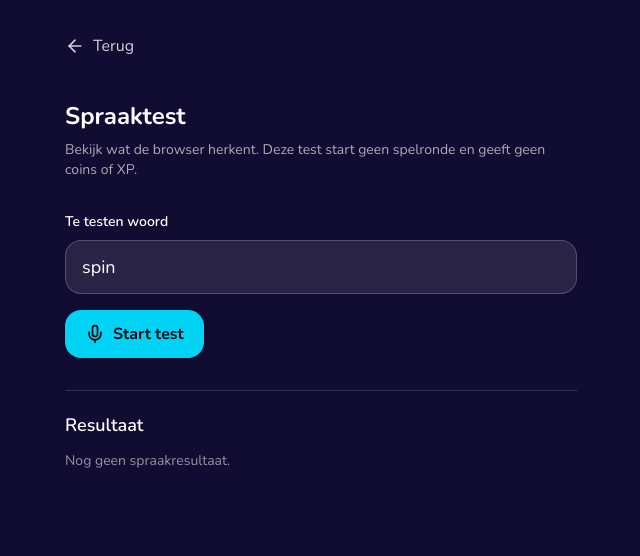
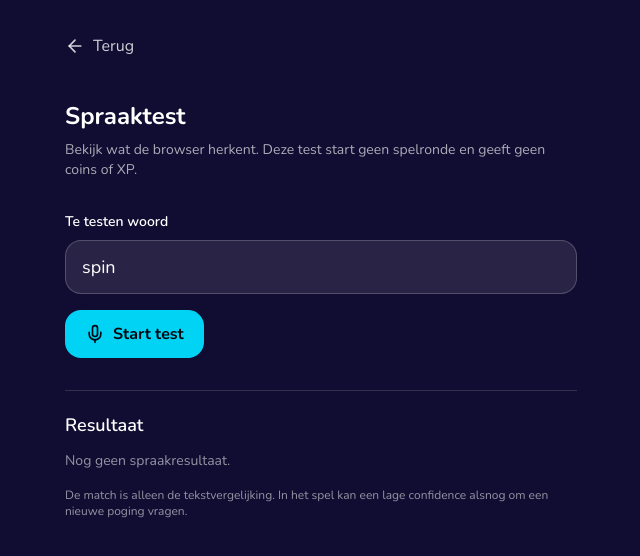
Before and after one commit to beaukim81/woordenspel-clean, a React (Vite) app in the folder dutch-pronunciation/: page /speech-test in a window 1280 px wide. Shown: the top 556 px of the page, without its empty margins (319-959 px from the left). Built offline with nearby package versions, Linux system fonts and the light colour scheme.

Commit message:
Maak testuitkomst onderscheid tussen woordmatch en spelscore

```diff
--- a/dutch-pronunciation/src/pages/speech-test.tsx
+++ b/dutch-pronunciation/src/pages/speech-test.tsx
@@ -12,7 +12,7 @@ export default function SpeechTest() {
   function startTest() {
     setOutcome(null);
     listen((matched) => {
-      setOutcome(matched ? "Automatisch goedgekeurd" : "Geen automatische match");
+      setOutcome(matched ? "De matchregel vond het doelwoord." : "Luisteren gestopt zonder match.");
     }, target);
   }
 
@@ -59,12 +59,13 @@ export default function SpeechTest() {
               <dt className="text-white/60">Herkenning</dt><dd className="break-all font-semibold">{lastResult.transcript}</dd>
               <dt className="text-white/60">Doelwoord</dt><dd>{target}</dd>
               <dt className="text-white/60">Confidence</dt><dd>{lastResult.confidence.toFixed(2)}</dd>
-              <dt className="text-white/60">Matchregel</dt><dd>{lastResult.matched ? "Goedgekeurd" : "Afgekeurd"}</dd>
+              <dt className="text-white/60">Matchregel</dt><dd>{lastResult.matched ? "Match" : "Geen match"}</dd>
             </dl>
           ) : (
             <p className="mt-3 text-sm text-white/55">Nog geen spraakresultaat.</p>
           )}
-          {outcome && <p className="mt-4 font-semibold">{outcome}</p>}
+          <p className="mt-4 text-xs text-white/55">De match is alleen de tekstvergelijking. In het spel kan een lage confidence alsnog om een nieuwe poging vragen.</p>
+          {outcome && <p className="mt-3 font-semibold">{outcome}</p>}
         </section>
       </div>
     </main>
```
